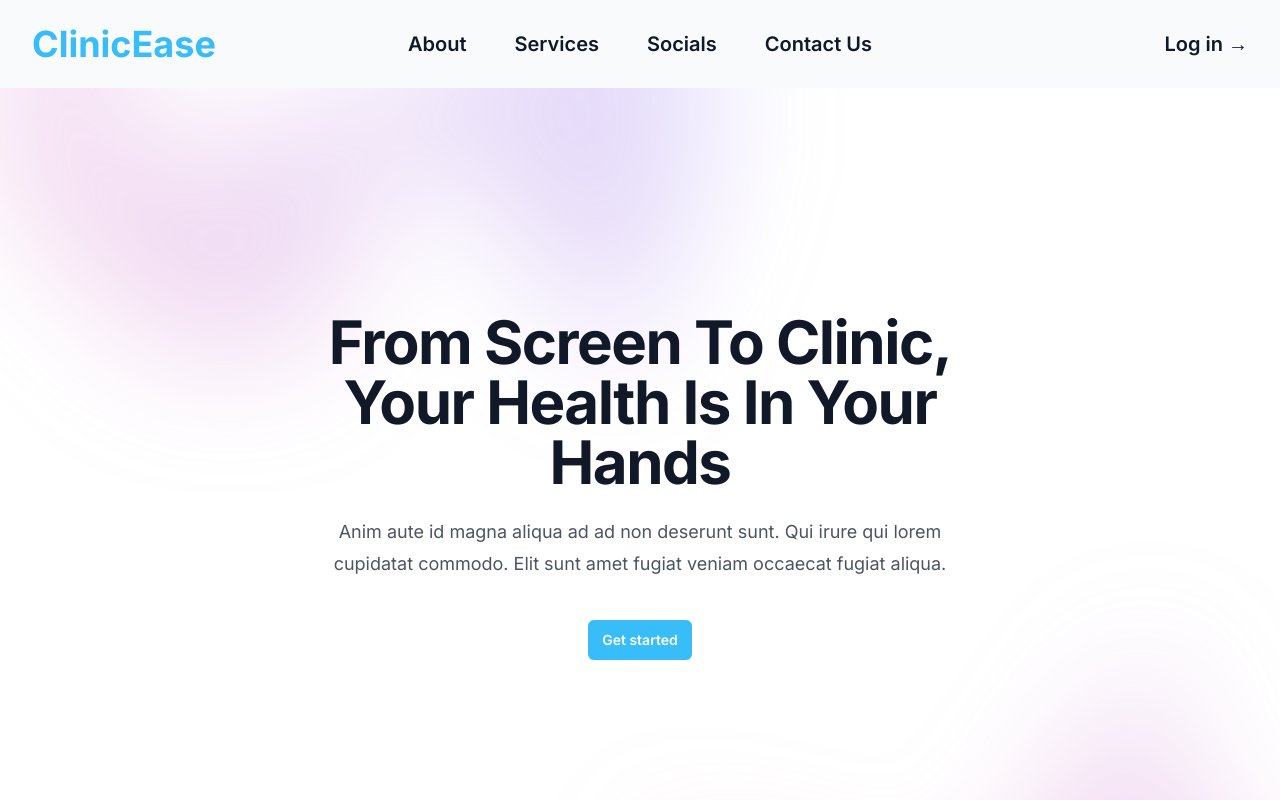
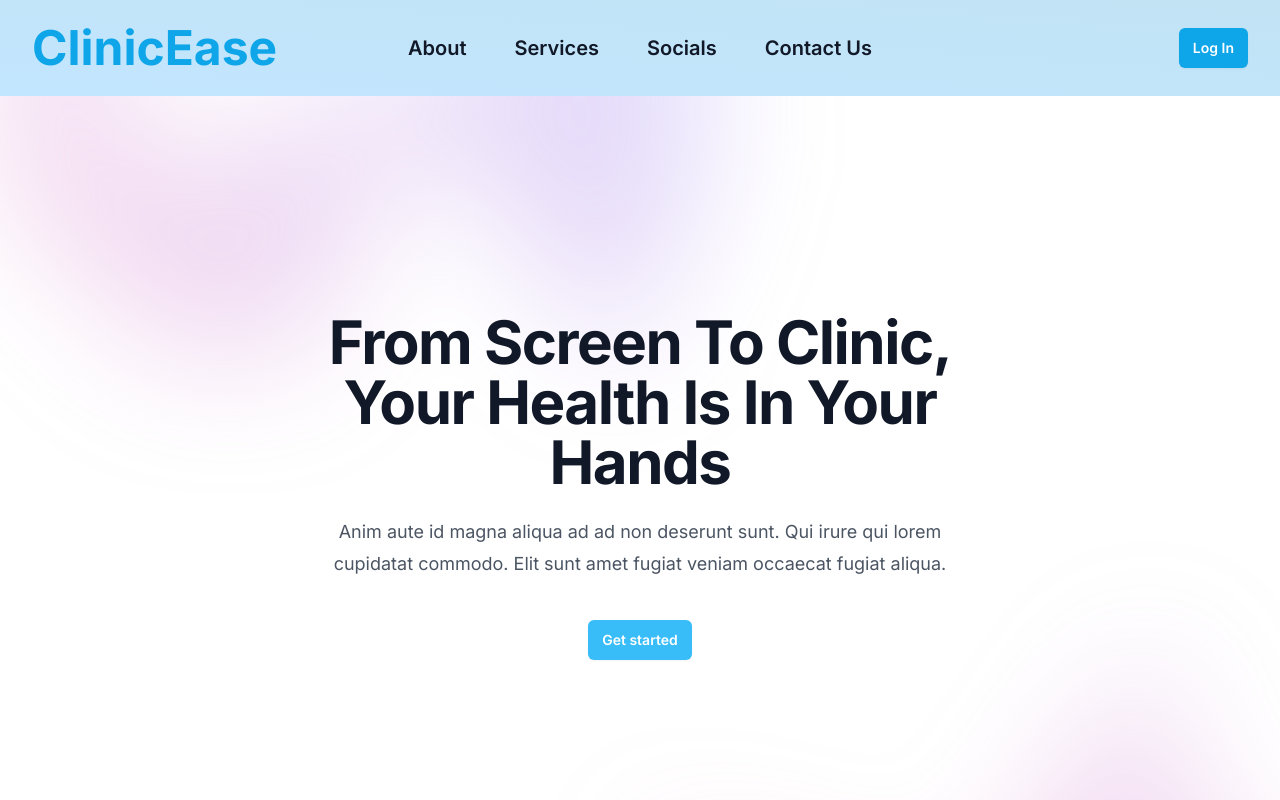
Before and after one commit to Fuma1322/ClinicEase, a Next.js app: page / in a window 1280 px wide. Shown: the top 800 px of the page. Built offline with nearby package versions, Linux system fonts and the light colour scheme.

Commit message:
Added Hero Section

```diff
--- a/components/Frontend/Navbar.tsx
+++ b/components/Frontend/Navbar.tsx
@@ -3,6 +3,7 @@
 import { useState } from 'react'
 import { Dialog } from '@headlessui/react'
 import { Bars3Icon, XMarkIcon } from '@heroicons/react/24/outline'
+import { Button } from "@/components/ui/button"
 
 const navigation = [
   { name: 'About', href: 'dashboard' },
@@ -15,11 +16,10 @@ export default function Navbar() {
   const [mobileMenuOpen, setMobileMenuOpen] = useState(false)
 
   return (
-    <div className="">
-      <header className=" inset-x-0 fixed top-0 z-50 h-auto bg-slate-50">
+      <header className=" inset-x-0 fixed top-0 z-50 h-auto bg-gradient-to-tr from-[#C2E6FF] to-[#C2E3F4] opacity-96">
         <nav className="flex items-center justify-between p-6 lg:px-8" aria-label="Global">
           <div className="flex lg:flex-1">
-            <h2 className='font-bold sm:text-4xl text-sky-400'>ClinicEase</h2>
+            <h2 className='font-bold sm:text-5xl text-sky-500'>ClinicEase</h2>
           </div>
           <div className="flex lg:hidden">
             <button
@@ -39,16 +39,19 @@ export default function Navbar() {
             ))}
           </div>
           <div className="hidden lg:flex lg:flex-1 lg:justify-end">
-            <a href="#" className="text-xl font-semibold leading-6 text-gray-900">
-              Log in <span aria-hidden="true">&rarr;</span>
-            </a>
+          <a
+              href="/dashboard"
+              className="rounded-md bg-sky-500 px-3.5 py-2.5 text-sm font-semibold text-white shadow-sm hover:bg-indigo-500 focus-visible:outline focus-visible:outline-2 focus-visible:outline-offset-2 focus-visible:outline-indigo-600"
+           >
+            Log In
+          </a>
           </div>
         </nav>
         <Dialog className="lg:hidden" open={mobileMenuOpen} onClose={setMobileMenuOpen}>
               <div className="fixed inset-0 z-50" />
-              <Dialog.Panel className="fixed inset-y-0 right-0 z-50 w-full overflow-y-auto bg-white px-6 py-6 sm:max-w-sm sm:ring-1 sm:ring-gray-900/10">
+              <Dialog.Panel className="fixed inset-y-0 right-0 z-50 w-full overflow-y-auto bg-gradient-to-tr from-[#C2E6FF] to-[#C2E3F4] opacity-96 px-6 py-6 sm:max-w-sm sm:ring-1 sm:ring-gray-900/10">
                 <div className="flex items-center justify-between">
-                <h2 className='font-bold sm:text-2xl text-sky-400'>ClinicEase</h2>
+                <h2 className='font-bold sm:text-2xl text-sky-500'>ClinicEase</h2>
                   <button
                     type="button"
                     className="-m-2.5 rounded-md p-2.5 text-gray-700"
@@ -73,7 +76,7 @@ export default function Navbar() {
                     </div>
                     <div className="py-6">
                       <a
-                        href="#"
+                        href="/dashboard"
                         className="-mx-3 block rounded-lg px-3 py-2.5 text-base font-semibold leading-7 text-gray-900 hover:bg-gray-50"
                       >
                         Log in
@@ -83,7 +86,6 @@ export default function Navbar() {
                 </div>
               </Dialog.Panel>
             </Dialog>
-        </header>
-    </div>
+      </header>
   )
 }
--- a/package.json
+++ b/package.json
@@ -26,6 +26,7 @@
     "@radix-ui/react-tooltip": "^1.0.7",
     "class-variance-authority": "^0.7.0",
     "clsx": "^2.1.1",
+    "flowbite-react": "^0.9.0",
     "lucide": "^0.378.0",
     "lucide-react": "^0.378.0",
     "next": "13.5.6",
```
Also changed, not shown: components/Frontend/Footer.tsx (line endings or trailing spaces), 1 other file (tests, documents, lock files or other folders).
